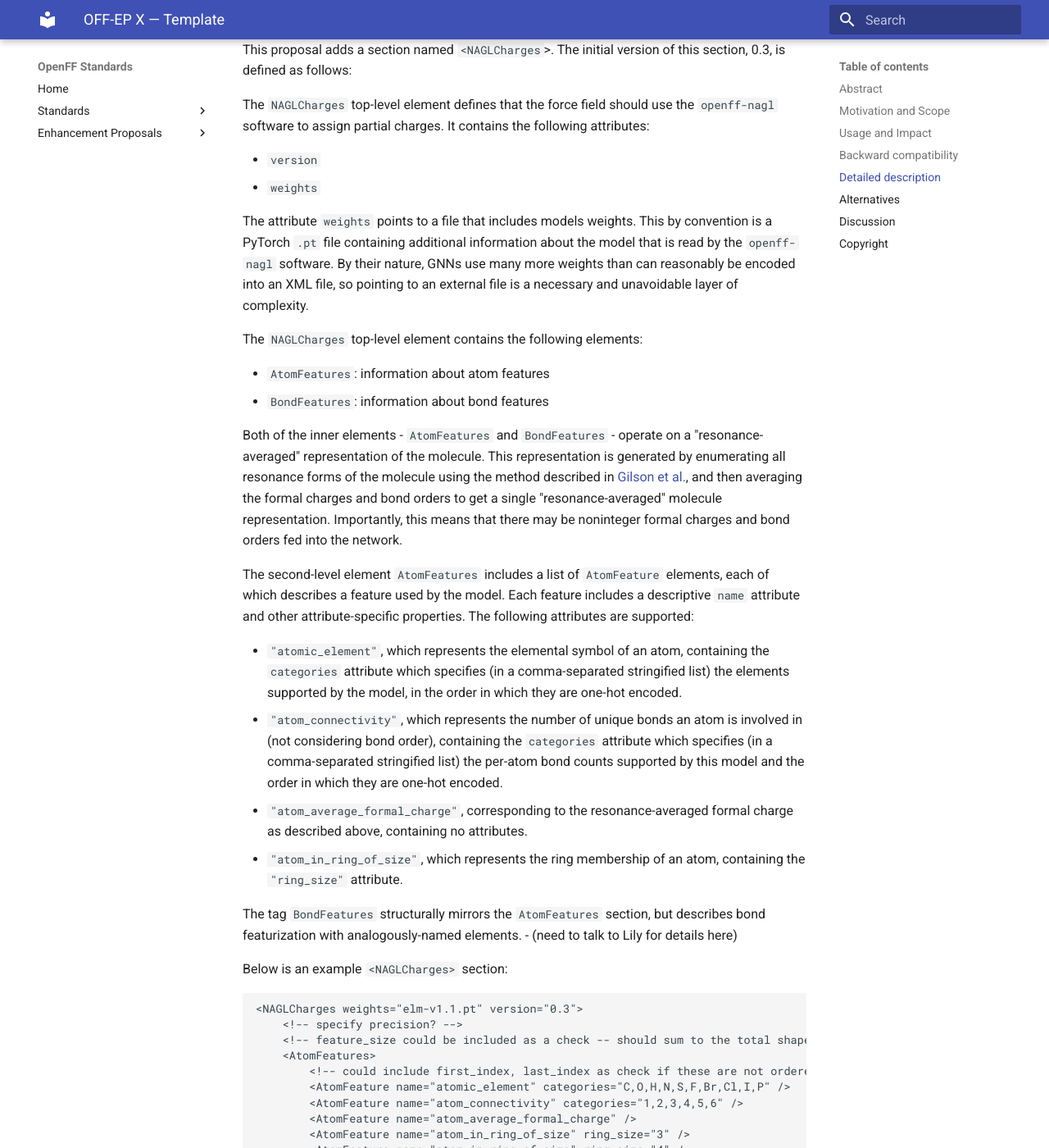
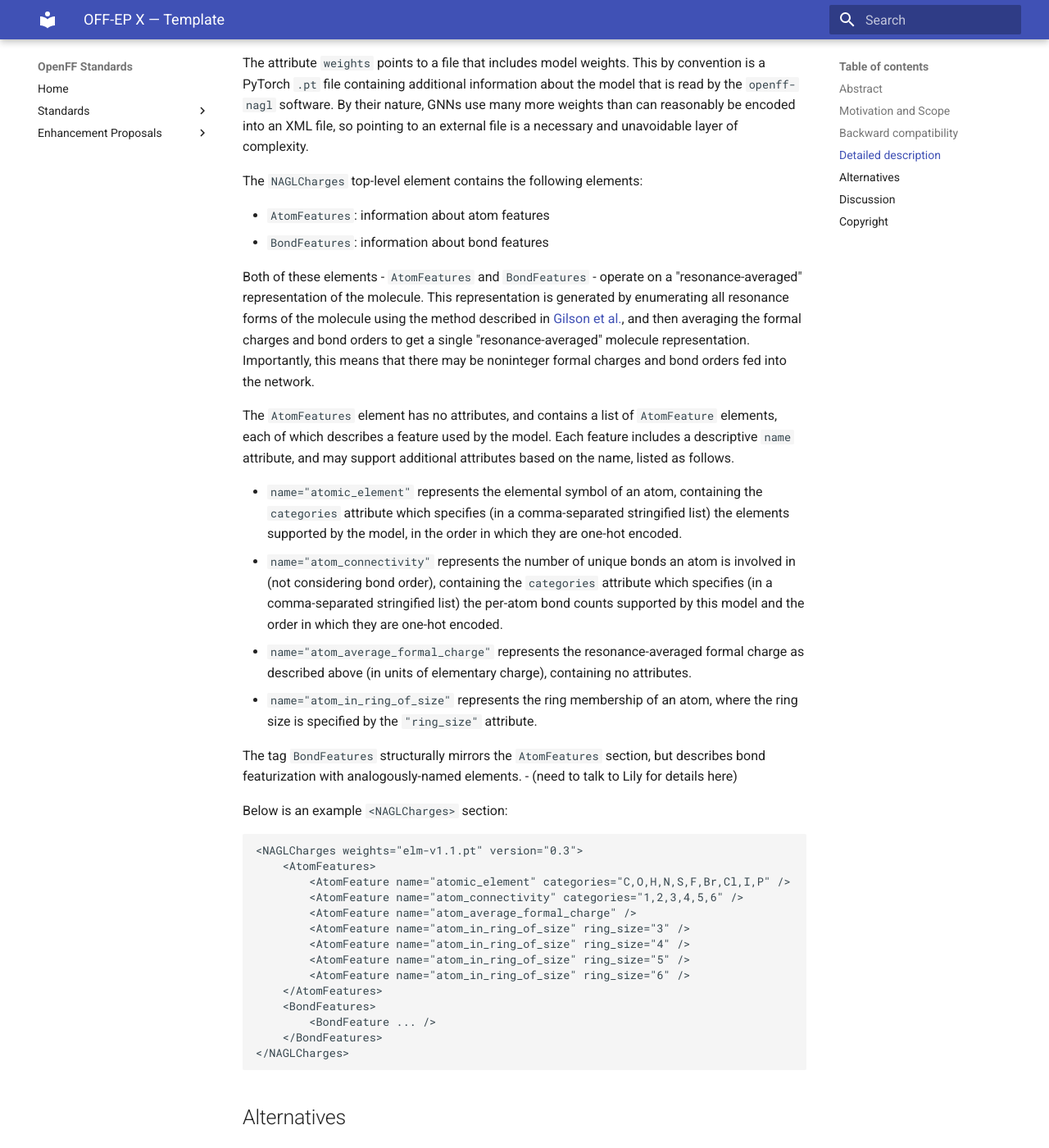
Before and after one commit to openforcefield/standards, an MkDocs documentation site: the page built from docs/enhancement-proposals/off-ep-00XX.md, in a window 1280 px wide and 1400 px high, scrolled down 2244 px. Shown: the whole window at 82% size. Built offline with MkDocs 1.6.1 and Material for MkDocs 9.7.7, drawn with Linux system fonts in a browser that asks for light colours; some of the changed text lies outside the part shown.

Commit message:
more edits

````diff
--- a/docs/enhancement-proposals/off-ep-00XX.md
+++ b/docs/enhancement-proposals/off-ep-00XX.md
@@ -38,42 +38,34 @@ This change adds a `<NAGLCharges>` tag which describes a graph-convolutional neu
 
 The initial `0.3` version of the `NAGLCharges` section does have special interactions with virtual sites, though future versions of this section may include direct assignment of partial charges to virtual sites. If the `NAGLCharges` section is present in a force field with virtual sites, NAGL is used to assign initial charges to the molecule, and then virtual sites apply their charge increments on top of those initial charges.
 
-## Usage and Impact
-
-This section describes how users of the ecosystem will use features
-described in this SMIRNOFF EP. It should be comprised mainly of code / file
-examples that wouldn't  be possible without acceptance and implementation
-of this proposal, as well as the impact the proposed changes would have
-on the ecosystem.
-
 ## Backward compatibility
 
 This proposal adds a new section which does not affect backwards compatibility. While in practice we intend for the NAGLCharges section to become the new default charge method in our future flagship force fields, we do not propose that existing force fields with the ToolkitAM1BCC section be assumed to be compatible with/automatically upgrade-able to NAGLCharges sections.
 
 ## Detailed description
 
-This proposal adds a section named `<NAGLCharges`>. The initial version of this section, 0.3, is defined as follows:
+This proposal adds a section named `<NAGLCharges`>. The proposed initial version of this section (0.3) is as follows, and will be added verbatim to the specification if this EP is approved:
 
-The `NAGLCharges` top-level element defines that the force field should use the `openff-nagl` software to assign partial charges. It contains the following  attributes:
+The `NAGLCharges` section-level element defines that the force field should use the `openff-nagl` software to assign partial charges. It contains the following  attributes:
 
 - `version`
 - `weights`
 
-The attribute `weights` points to a file that includes models weights. This by convention is a PyTorch `.pt` file containing additional information about the model that is read by the `openff-nagl` software. By their nature, GNNs use many more weights than can reasonably be encoded into an XML file, so pointing to an external file is a necessary and unavoidable layer of complexity.
+The attribute `weights` points to a file that includes model weights. This by convention is a PyTorch `.pt` file containing additional information about the model that is read by the `openff-nagl` software. By their nature, GNNs use many more weights than can reasonably be encoded into an XML file, so pointing to an external file is a necessary and unavoidable layer of complexity.
 
 The `NAGLCharges` top-level element contains the following elements:
 
 - `AtomFeatures`: information about atom features
 - `BondFeatures`: information about bond features
 
-Both of the inner elements - `AtomFeatures` and `BondFeatures` - operate on a "resonance-averaged" representation of the molecule. This representation is generated by enumerating all resonance forms of the molecule using the method described in [Gilson et al.](https://pubs.acs.org/doi/10.1021/ci034148o), and then averaging the formal charges and bond orders to get a single "resonance-averaged" molecule representation. Importantly, this means that there may be noninteger formal charges and bond orders fed into the network.
+Both of these elements - `AtomFeatures` and `BondFeatures` - operate on a "resonance-averaged" representation of the molecule. This representation is generated by enumerating all resonance forms of the molecule using the method described in [Gilson et al.](https://pubs.acs.org/doi/10.1021/ci034148o), and then averaging the formal charges and bond orders to get a single "resonance-averaged" molecule representation. Importantly, this means that there may be noninteger formal charges and bond orders fed into the network.
 
-The second-level element `AtomFeatures` includes a list of `AtomFeature` elements, each of which describes a feature used by the model. Each feature includes a descriptive `name` attribute and other attribute-specific properties. The following attributes are supported:
+The `AtomFeatures` element has no attributes, and contains a list of `AtomFeature` elements, each of which describes a feature used by the model. Each feature includes a descriptive `name` attribute, and may support additional attributes based on the name, listed as follows.
 
-- `"atomic_element"`, which represents the elemental symbol of an atom, containing the `categories` attribute which specifies (in a comma-separated stringified list) the elements supported by the model, in the order in which they are one-hot encoded.
-- `"atom_connectivity"`, which represents the number of unique bonds an atom is involved in (not considering bond order), containing the `categories` attribute which specifies (in a comma-separated stringified list) the per-atom bond counts supported by this model and the order in which they are one-hot encoded.
-- `"atom_average_formal_charge"`, corresponding to the resonance-averaged formal charge as described above, containing no attributes.
-- `"atom_in_ring_of_size"`, which represents the ring membership of an atom, containing the `"ring_size"` attribute.
+- `name="atomic_element"` represents the elemental symbol of an atom, containing the `categories` attribute which specifies (in a comma-separated stringified list) the elements supported by the model, in the order in which they are one-hot encoded.
+- `name="atom_connectivity"` represents the number of unique bonds an atom is involved in (not considering bond order), containing the `categories` attribute which specifies (in a comma-separated stringified list) the per-atom bond counts supported by this model and the order in which they are one-hot encoded.
+- `name="atom_average_formal_charge"` represents the resonance-averaged formal charge as described above (in units of elementary charge), containing no attributes.
+- `name="atom_in_ring_of_size"` represents the ring membership of an atom, where the ring size is specified by the `"ring_size"` attribute.
 
 
 The tag `BondFeatures` structurally mirrors the `AtomFeatures` section, but describes bond featurization with analogously-named elements.
@@ -83,10 +75,7 @@ Below is an example `<NAGLCharges>` section:
 
 ```xml
 <NAGLCharges weights="elm-v1.1.pt" version="0.3">
-    <!-- specify precision? -->
-    <!-- feature_size could be included as a check -- should sum to the total shape of feature tensor -->
     <AtomFeatures>
-        <!-- could include first_index, last_index as check if these are not ordered -->
         <AtomFeature name="atomic_element" categories="C,O,H,N,S,F,Br,Cl,I,P" />
         <AtomFeature name="atom_connectivity" categories="1,2,3,4,5,6" />
         <AtomFeature name="atom_average_formal_charge" />
@@ -125,7 +114,7 @@ underlying charge model is targeted.
 This section may just be a bullet list including links to any discussions
 regarding the proposal:
 
-- This includes links to mailing list threads and / or relevant GitHub issues.
+- [Original SMIRNOFF EP](https://github.com/openforcefield/standards/pull/71)
 
 ## Copyright
 
````
